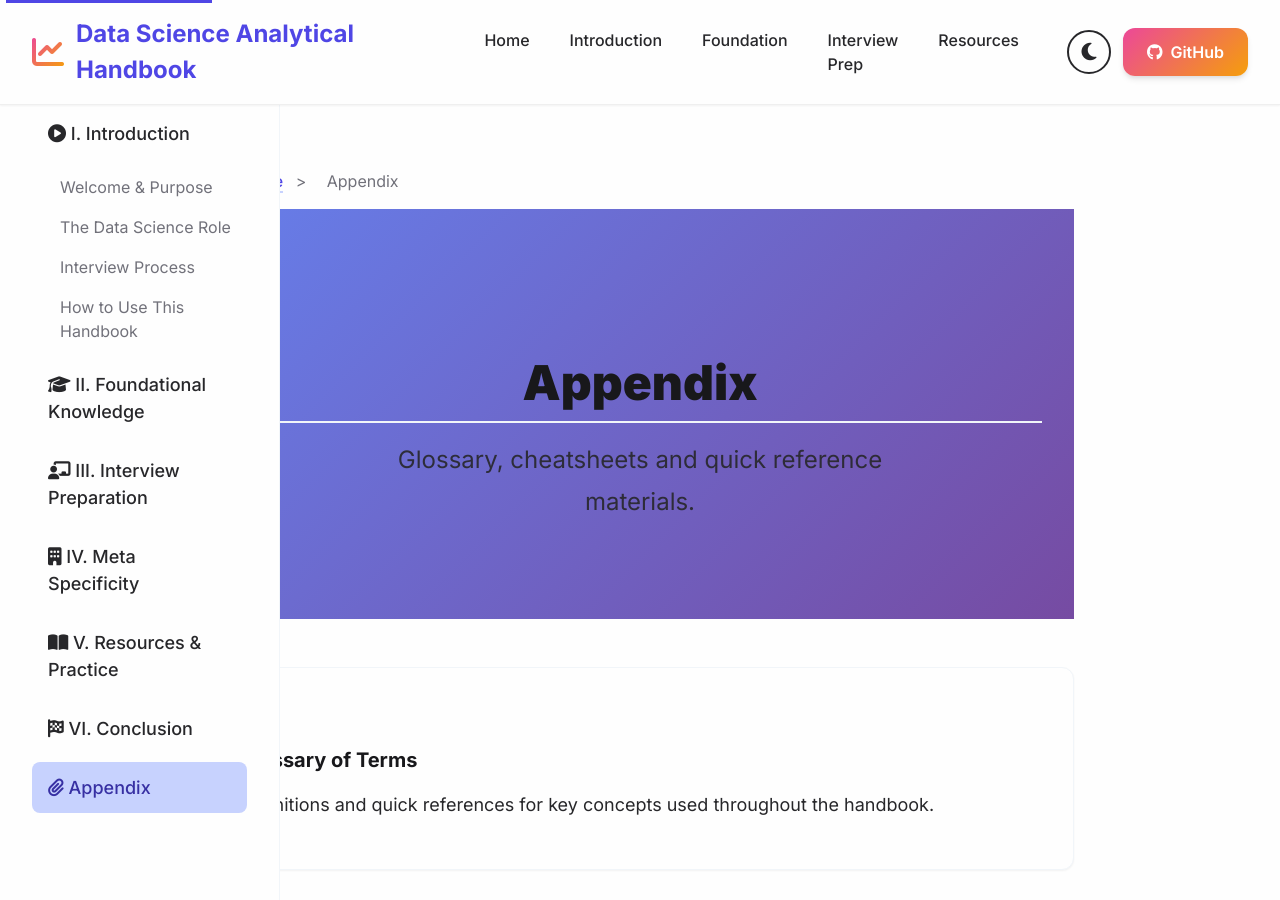
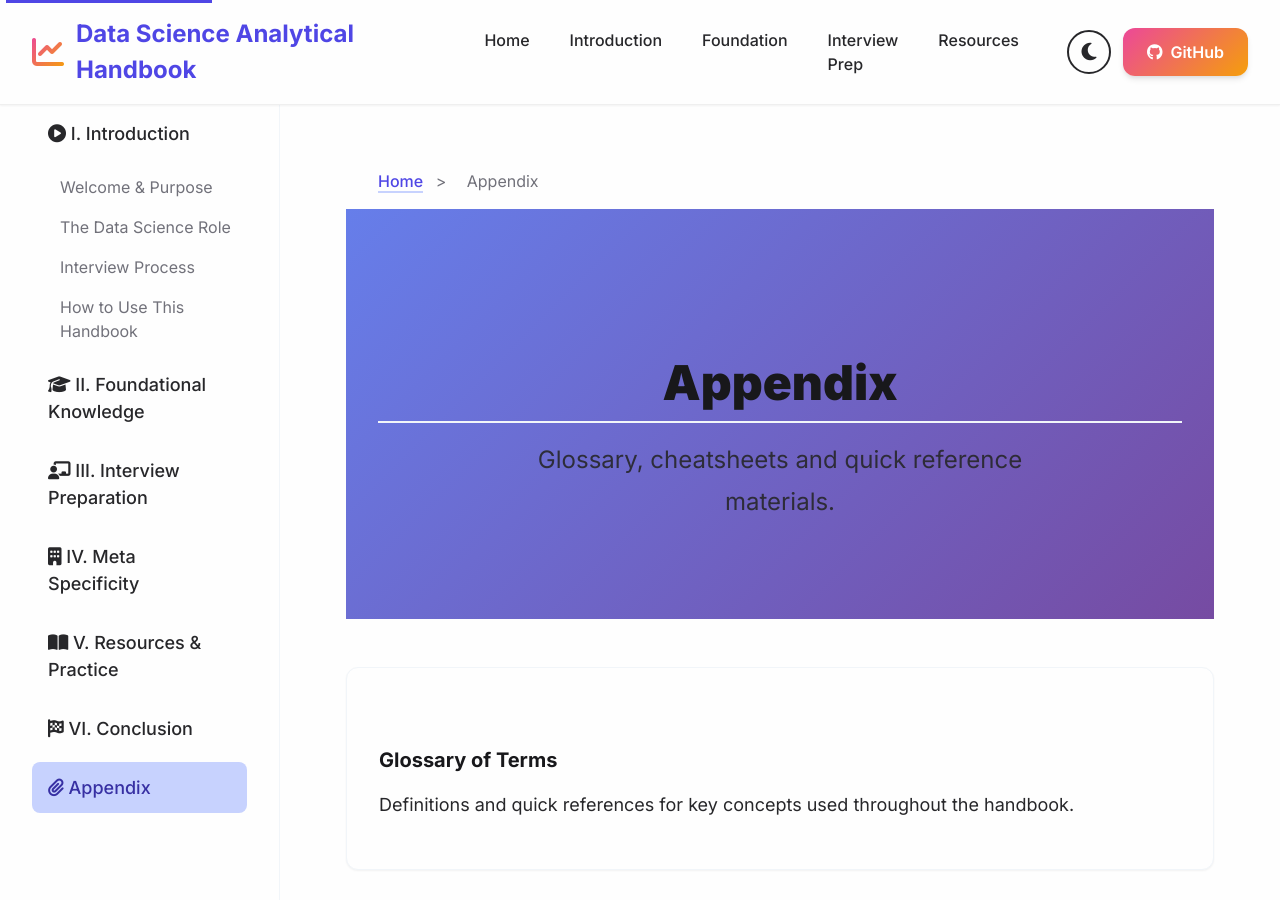
Before and after one commit to moshesham/Data-Science-Analytical-Handbook, a Jekyll site: the page built from _pages/appendix.md, in a window 1280 px wide and 900 px high. Built offline with Jekyll 4.4.1, drawn with Linux system fonts in a browser that asks for light colours; nearby versions of some CDN libraries.

Commit message:
Fix code review feedback: remove duplicate CSS, use site variables, fix sidebar selector
Co-authored-by: moshesham <7207587+moshesham@users.noreply.github.com>

```diff
--- a/_layouts/default.html
+++ b/_layouts/default.html
@@ -65,7 +65,7 @@
                     <button class="theme-toggle" aria-label="Toggle dark mode" title="Toggle theme">
                         <i class="fas fa-moon"></i>
                     </button>
-                    <a href="https://github.com/moshesham/Data-Science-Analytical-Handbook" class="btn btn-secondary" target="_blank">
+                    <a href="{{ site.github_url }}" class="btn btn-secondary" target="_blank">
                         <i class="fab fa-github"></i> GitHub
                     </a>
                 </div>
@@ -73,9 +73,9 @@
         </header>
 
         <!-- Sidebar (for pages that need it) -->
-        {% if page.layout == 'default' and page.url != '/' %}
+        {% unless page.url == '/' %}
         {% include sidebar.html %}
-        {% endif %}
+        {% endunless %}
 
         <!-- Main Content -->
         <main class="main-content" id="main-content">
@@ -108,9 +108,9 @@
                 <div class="footer-section">
                     <h4>Community</h4>
                     <ul>
-                        <li><a href="https://github.com/moshesham/Data-Science-Analytical-Handbook" target="_blank">GitHub Repository</a></li>
-                        <li><a href="https://github.com/moshesham/Data-Science-Analytical-Handbook/issues" target="_blank">Report Issues</a></li>
-                        <li><a href="https://github.com/moshesham/Data-Science-Analytical-Handbook/pulls" target="_blank">Contribute</a></li>
+                        <li><a href="{{ site.github_url }}" target="_blank">GitHub Repository</a></li>
+                        <li><a href="{{ site.issues_url }}" target="_blank">Report Issues</a></li>
+                        <li><a href="{{ site.github_url }}/pulls" target="_blank">Contribute</a></li>
                         <li><a href="{{ '/CODE_OF_CONDUCT/' | relative_url }}">Code of Conduct</a></li>
                     </ul>
                 </div>
--- a/assets/css/main.css
+++ b/assets/css/main.css
@@ -4,13 +4,18 @@
 /* Import modern font families */
 @import url('https://fonts.googleapis.com/css2?family=Inter:wght@300;400;500;600;700;800;900&family=JetBrains+Mono:wght@400;500;600&display=swap');
 
-/* Performance optimizations */
-* {
-  box-sizing: border-box;
+/* Reset and Base Styles */
+*,
+*::before,
+*::after {
+    margin: 0;
+    padding: 0;
+    box-sizing: border-box;
 }
 
 html {
-  scroll-behavior: smooth;
+    font-size: 16px;
+    scroll-behavior: smooth;
 }
 
 /* Design System Variables */
@@ -131,19 +136,6 @@ html {
 [data-theme="dark"] .site-header {
   background: var(--color-bg-primary);
   border-bottom-color: rgba(255, 255, 255, 0.1);
-}
-
-/* Reset and Base Styles */
-* {
-    margin: 0;
-    padding: 0;
-    box-sizing: border-box;
-}
-
-html {
-    font-size: 16px;
-    line-height: var(--leading-normal);
-    scroll-behavior: smooth;
 }
 
 body {
@@ -1059,8 +1051,8 @@ body {
     background: var(--color-bg-secondary);
 }
 
-/* Main content when sidebar is present */
-.has-sidebar .main-content {
+/* Main content when sidebar is present - using sibling selector */
+.sidebar ~ .main-content {
     margin-left: 280px;
 }
 
@@ -1210,7 +1202,7 @@ footer {
         border-bottom: 1px solid var(--color-bg-tertiary);
     }
 
-    .has-sidebar .main-content {
+    .sidebar ~ .main-content {
         margin-left: 0;
     }
 }
```
